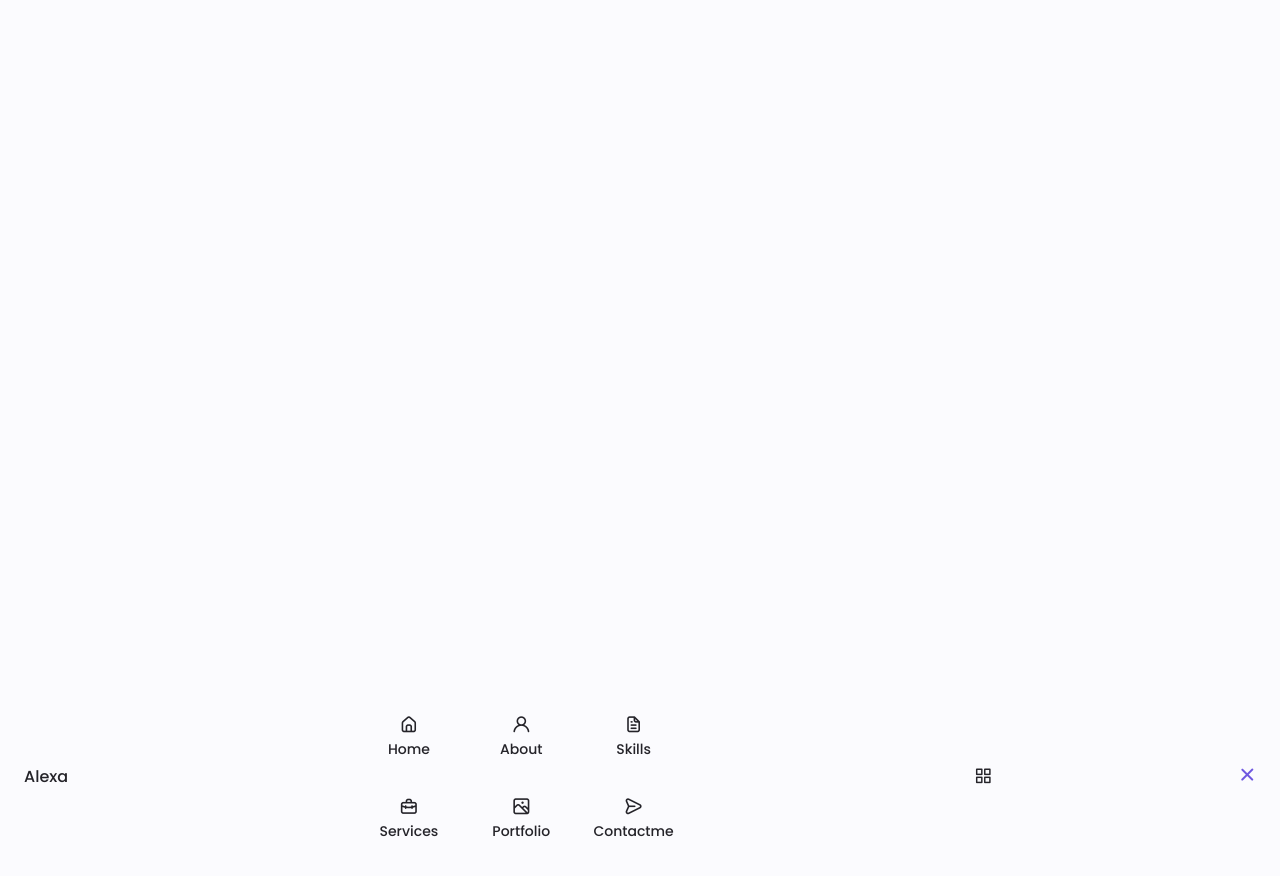
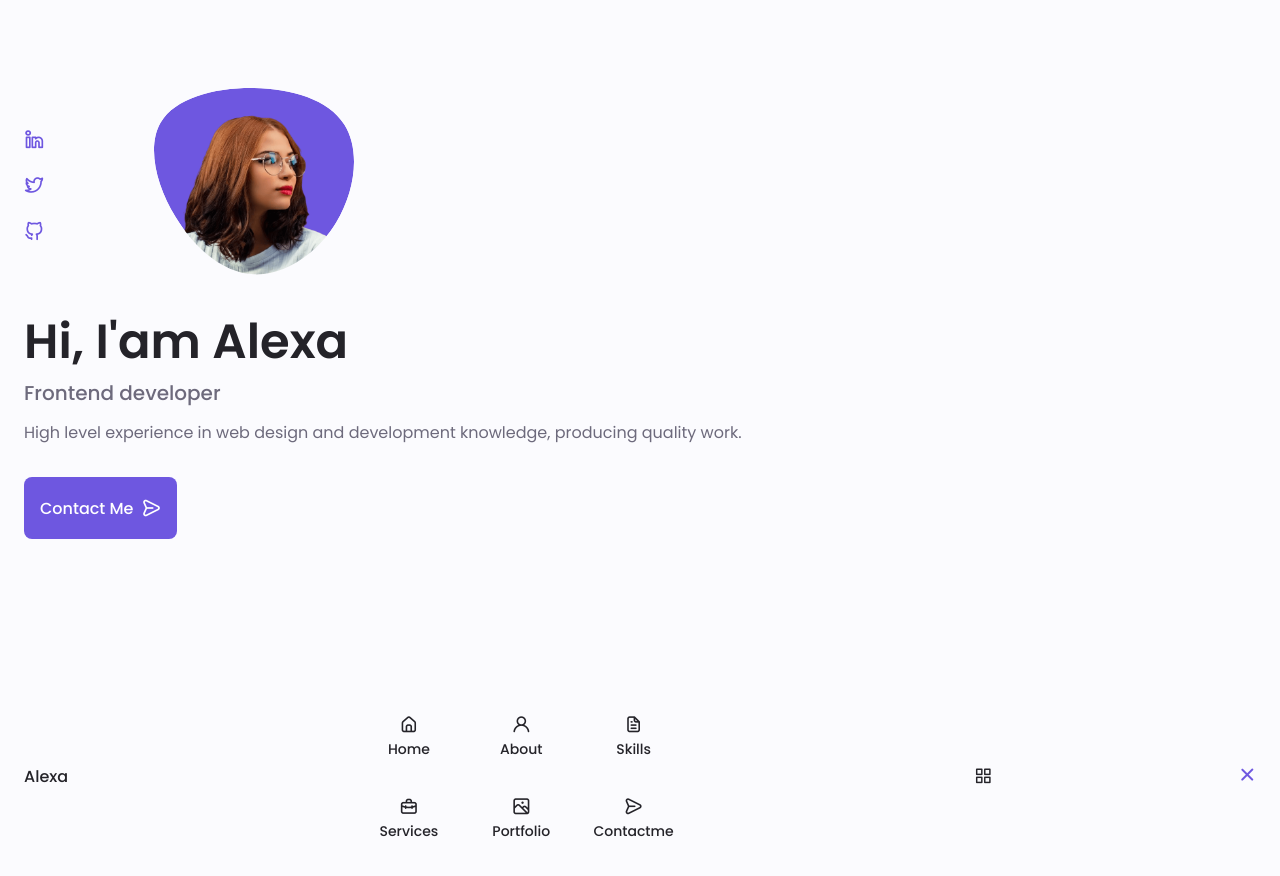
Before and after one commit to memo-ibrahim-alean/Alexa, a plain HTML site: page index.html in a window 1280 px wide. Shown: the top 876 px of the page. Drawn offline with nearby package versions, Linux system fonts and the light colour scheme.

Commit message:
finish home Html and CSS

```diff
--- a/assets/css/styles.css
+++ b/assets/css/styles.css
@@ -229,7 +229,7 @@ img {
 }
 
 .nav__close:hover {
-  color: var(--first-color-alt)
+  color: var(--first-color-alt);
 }
 
 /* show menu */
@@ -242,9 +242,110 @@ img {
 /* Change background header */
 
 /*==================== HOME ====================*/
+.home__container {
+  gap: 1rem;
+}
 
+.home__content {
+  grid-template-columns: 0.5fr 3fr;
+  padding-top: 3.5rem;
+  align-items: center;
+}
+
+.home__social {
+  display: grid;
+  grid-template-columns: max-content;
+  row-gap: 1rem;
+}
+
+.home__social-icon {
+  font-size: 1.25rem;
+  color: var(--first-color);
+}
+
+.home__social-icon:hover {
+  color: var(--first-color-alt);
+}
+
+.home__blob {
+  width: 200px;
+  fill: var(--first-color);
+}
+
+.home__blob-img {
+  width: 170px;
+}
+
+.home__data {
+  grid-column: 1/3;
+}
+
+.home__title {
+  font-size: var(--big-font-size);
+}
+
+.home__subtitle {
+  font-size: var(--h3-font-size);
+  color: var(--text-color);
+  font-weight: var(--font-medium);
+  margin-bottom: var(--mb-0-75);
+}
+
+.home__description {
+  margin-bottom: var(--mb-2);
+}
+
+.home__scroll {
+  display: none;
+}
+
+.home__Scroll-button {
+  color: var(--first-color);
+  transition: 0.3s;
+}
+
+.home__Scroll-button:hover {
+  transform: translateY(0.25rem);
+}
+
+.home__scroll-mouse {
+  font-size: 2rem;
+}
+
+.home__scroll-name {
+  font-size: var(--small-font-size);
+  color: var(--title-color);
+  font-weight: var(--font-medium);
+  margin-right: var(--mb-0-25);
+}
+
+.home__scroll-arrow {
+  font-size: 1.25rem;
+}
 /*==================== BUTTONS ====================*/
+.button {
+  display: inline-block;
+  background-color: var(--first-color);
+  color: #fff;
+  padding: 1rem;
+  border-radius: 0.5rem;
+  font-weight: var(--font-medium);
+}
 
+.button:hover {
+  background-color: var(--first-color-alt);
+}
+
+.button__icon {
+  font-size: 1.25rem;
+  margin-left: var(--mb-0-5);
+  transition: 0.3s;
+}
+
+.button--flex {
+  display: inline-flex;
+  align-items: center
+}
 /*==================== ABOUT ====================*/
 
 /*==================== SKILLS ====================*/
@@ -276,4 +377,4 @@ img {
 
 /* For medium devices */
 
-/* For large devices */;
+/* For large devices */ ;
--- a/index.html
+++ b/index.html
@@ -1,12 +1,14 @@
 <!DOCTYPE html>
 <html lang="en">
-
   <head>
     <meta charset="UTF-8" />
     <meta name="viewport" content="width=device-width, initial-scale=1.0" />
 
     <!--==================== UNICONS ====================-->
-    <link rel="stylesheet" href="https://unicons.iconscout.com/release/v4.0.0/css/line.css" />
+    <link
+      rel="stylesheet"
+      href="https://unicons.iconscout.com/release/v4.0.0/css/line.css"
+    />
     <!--==================== SWIPER CSS ====================-->
     <link rel="stylesheet" href="" />
 
@@ -68,7 +70,86 @@
     <!--==================== MAIN ====================-->
     <main class="main">
       <!--==================== HOME ====================-->
-        <section class="home section" id="home"></section>
+      <section class="home section" id="home">
+        <div class="home__container container grid">
+          <div class="home__content grid">
+            <div class="home__social">
+              <a
+                href="https://www.linkedin.com/in/mohamedibrahim1998/"
+                class="home__social-icon"
+                target="_blank"
+              >
+                <i class="uil uil-linkedin-alt"></i>
+              </a>
+              <a
+                href="https://twitter.com/memo_ibrahim_98"
+                class="home__social-icon"
+                target="_blank"
+              >
+                <i class="uil uil-twitter-alt"></i>
+              </a>
+              <a
+                href="https://github.com/memo-ibrahim-alean"
+                class="home__social-icon"
+                target="_blank"
+              >
+                <i class="uil uil-github-alt"></i>
+              </a>
+            </div>
+
+            <div class="home__img">
+              <svg
+                class="home__blob"
+                viewBox="0 0 200 187"
+                xmlns="http://www.w3.org/2000/svg"
+                xmlns:xlink="http://www.w3.org/1999/xlink"
+              >
+                <mask id="mask0" mask-type="alpha">
+                  <path
+                    d="M190.312 36.4879C206.582 62.1187 201.309 102.826 182.328 134.186C163.346 165.547
+        130.807 187.559 100.226 186.353C69.6454 185.297 41.0228 161.023 21.7403 129.362C2.45775
+        97.8511 -7.48481 59.1033 6.67581 34.5279C20.9871 10.1032 59.7028 -0.149132 97.9666
+        0.00163737C136.23 0.303176 174.193 10.857 190.312 36.4879Z"
+                  />
+                </mask>
+                <g mask="url(#mask0)">
+                  <path
+                    d="M190.312 36.4879C206.582 62.1187 201.309 102.826 182.328 134.186C163.346
+        165.547 130.807 187.559 100.226 186.353C69.6454 185.297 41.0228 161.023 21.7403
+        129.362C2.45775 97.8511 -7.48481 59.1033 6.67581 34.5279C20.9871 10.1032 59.7028
+        -0.149132 97.9666 0.00163737C136.23 0.303176 174.193 10.857 190.312 36.4879Z"
+                  />
+                  <image
+                    class="home__blob-img"
+                    y="18"
+                    x="12"
+                    xlink:href="./assets/img/perfil.png"
+                  />
+                </g>
+              </svg>
+            </div>
+
+            <div class="home__data">
+              <h1 class="home__title">Hi, I'am Alexa</h1>
+              <h3 class="home__subtitle">Frontend developer</h3>
+              <p class="home__description">
+                High level experience in web design and development knowledge,
+                producing quality work.
+              </p>
+              <a href="#contact" class="button button--flex">
+                Contact Me <i class="uil uil-message button__icon"></i>
+              </a>
+            </div>
+          </div>
+          <div class="home__scroll">
+            <a href="#about" class="home__Scroll-button button--flex">
+              <i class="uil uil-mouse-alt home__scroll-mouse"></i>
+              <span class="home__scroll-name">Scroll down</span>
+              <i class="uil uil-arrow-down home__scroll-arrow"></i>
+            </a>
+          </div>
+        </div>
+      </section>
 
       <!--==================== ABOUT ====================-->
       <section class="about section" id="about"></section>
@@ -106,5 +187,4 @@
     <!--==================== MAIN JS ====================-->
     <script src="assets/js/main.js"></script>
   </body>
-
 </html>
```
Lines whose indentation alone changed are shown as unchanged.
